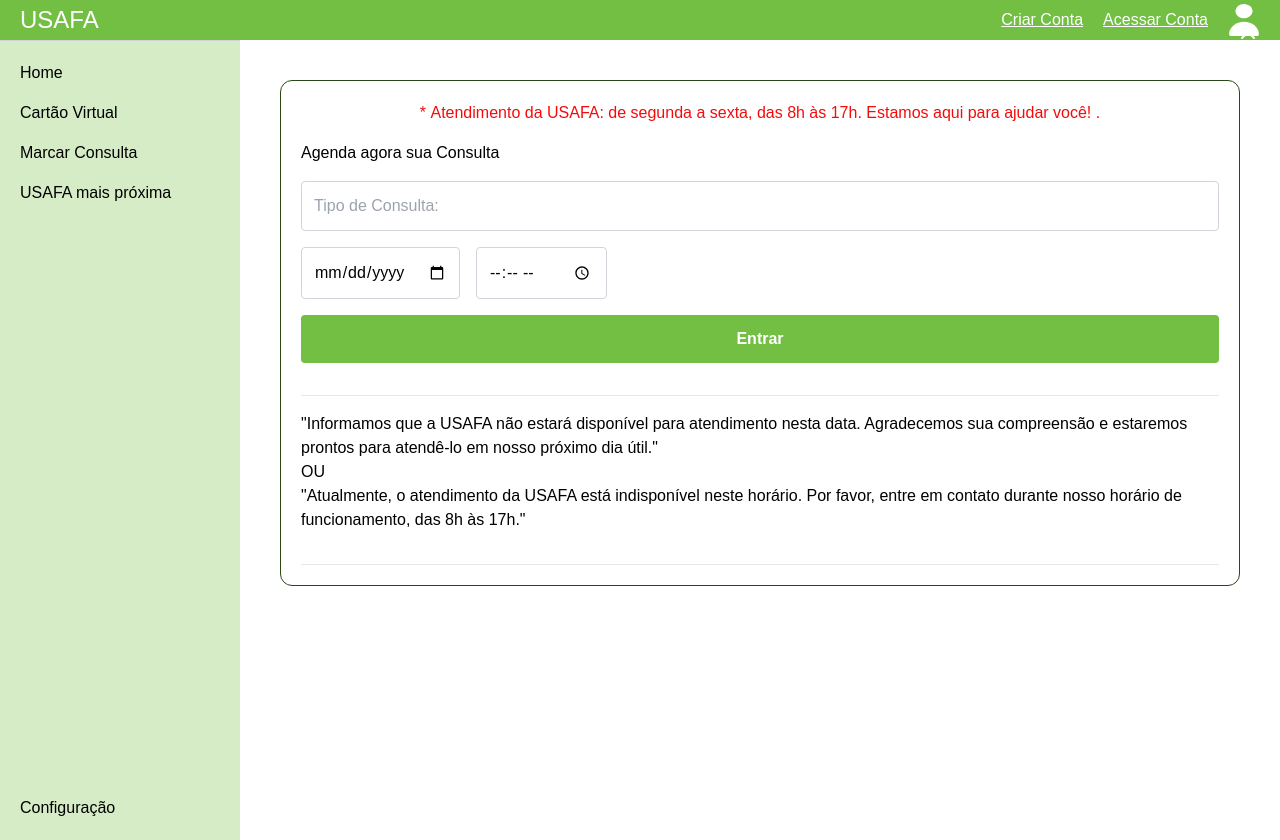
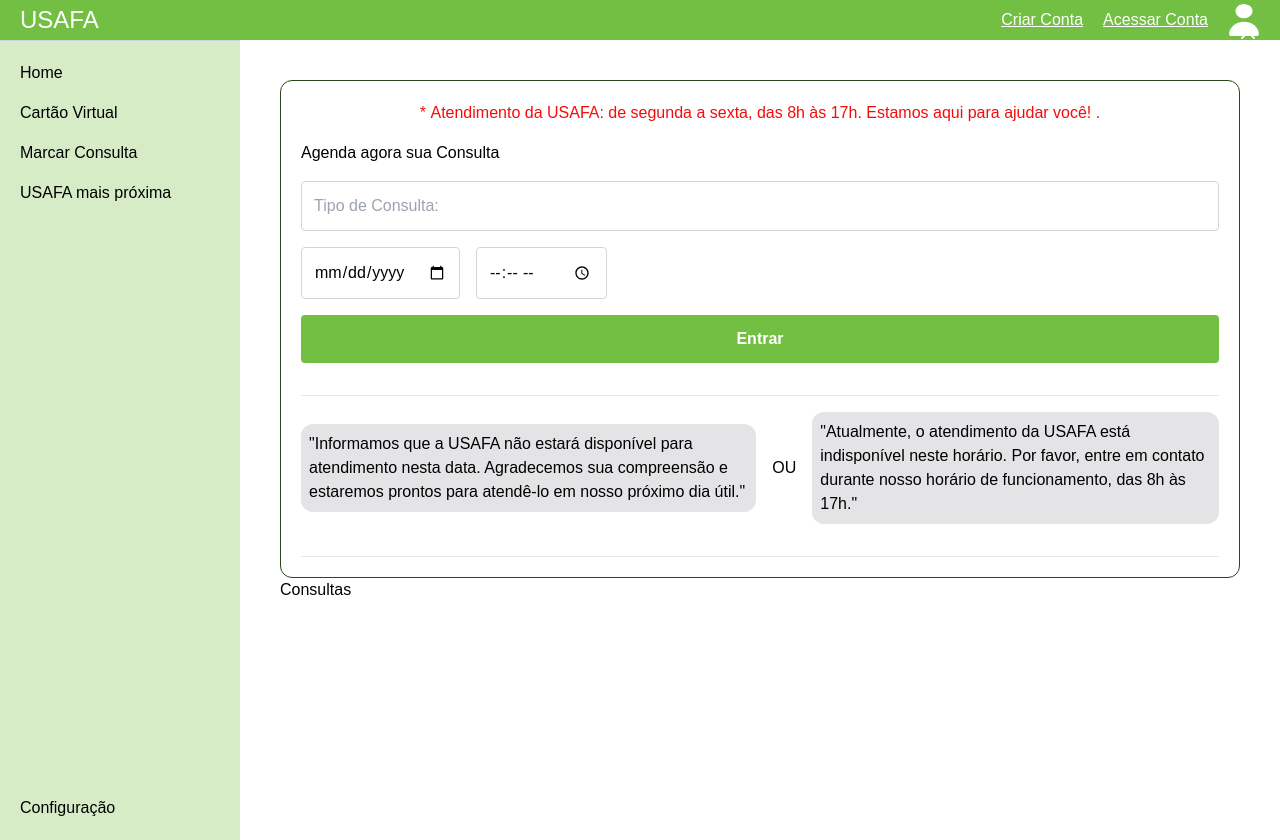
Before and after one commit to iagob2/USAFAs, a Django app: page /marcar_consulta/ in a window 1280 px wide. Run offline with Django 5.2, Linux system fonts and the light colour scheme; some libraries are stand-ins or nearby versions; some web fonts are replaced.

Commit message:
feat: add Consulta page estrutura finalizada

```diff
--- a/protoDigital/templates/Marcar_Consulta/index.html
+++ b/protoDigital/templates/Marcar_Consulta/index.html
@@ -61,15 +61,15 @@
 
         <hr class="w-full mt-4">
 
-        <div>
-            <div>
+        <div class="flex items-center gap-4">
+            <div class="bg-zinc-200 rounded-xl p-2">
                 <span>"Informamos que a USAFA não estará disponível para atendimento nesta data. Agradecemos sua compreensão e estaremos prontos para atendê-lo em nosso próximo dia útil."</span>
             </div>
 
             <span>OU</span>
 
 
-            <div>
+            <div class="bg-zinc-200 rounded-xl p-2">
                 <span>"Atualmente, o atendimento da USAFA está indisponível neste horário. Por favor, entre em contato durante nosso horário de funcionamento, das 8h às 17h."</span>
             </div>
         </div>
@@ -77,6 +77,10 @@
         <hr class="w-full mt-4">
 
       </div>
+
+      <div>
+        <span> Consultas</span>
+      </div>
     </section>
   </main>
 
```
